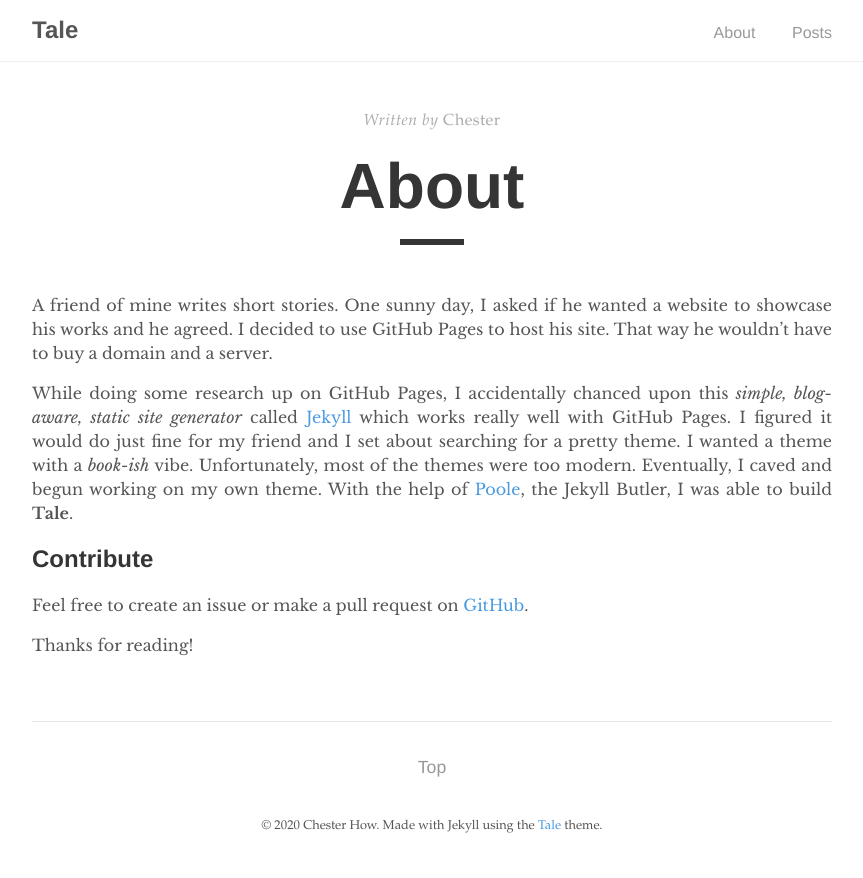
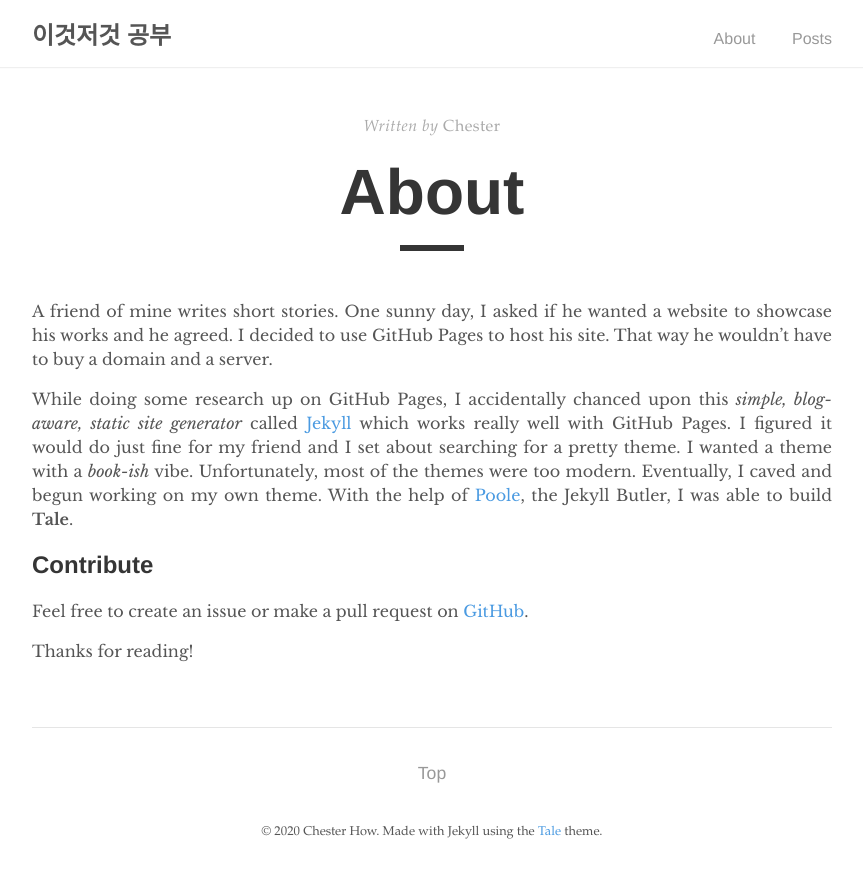
Before and after one commit to hojoon90/hojoon90.github.io, a Jekyll site: the page built from _pages/about.md, in a window 1280 px wide. Shown: the top 878 px of the page, without its empty margins (208-1071 px from the left). Built offline with Jekyll 4.4.1, drawn with Linux system fonts in a browser that asks for light colours.

Commit message:
Update _config.yml

```diff
--- a/_config.yml
+++ b/_config.yml
@@ -1,5 +1,5 @@
 # Site settings
-title:          Tale
+title:          이것저것 공부
 description:    "Minimal Jekyll theme for storytellers"
 baseurl:        "/"
 url:            "https://hojoon90.github.io"
```
